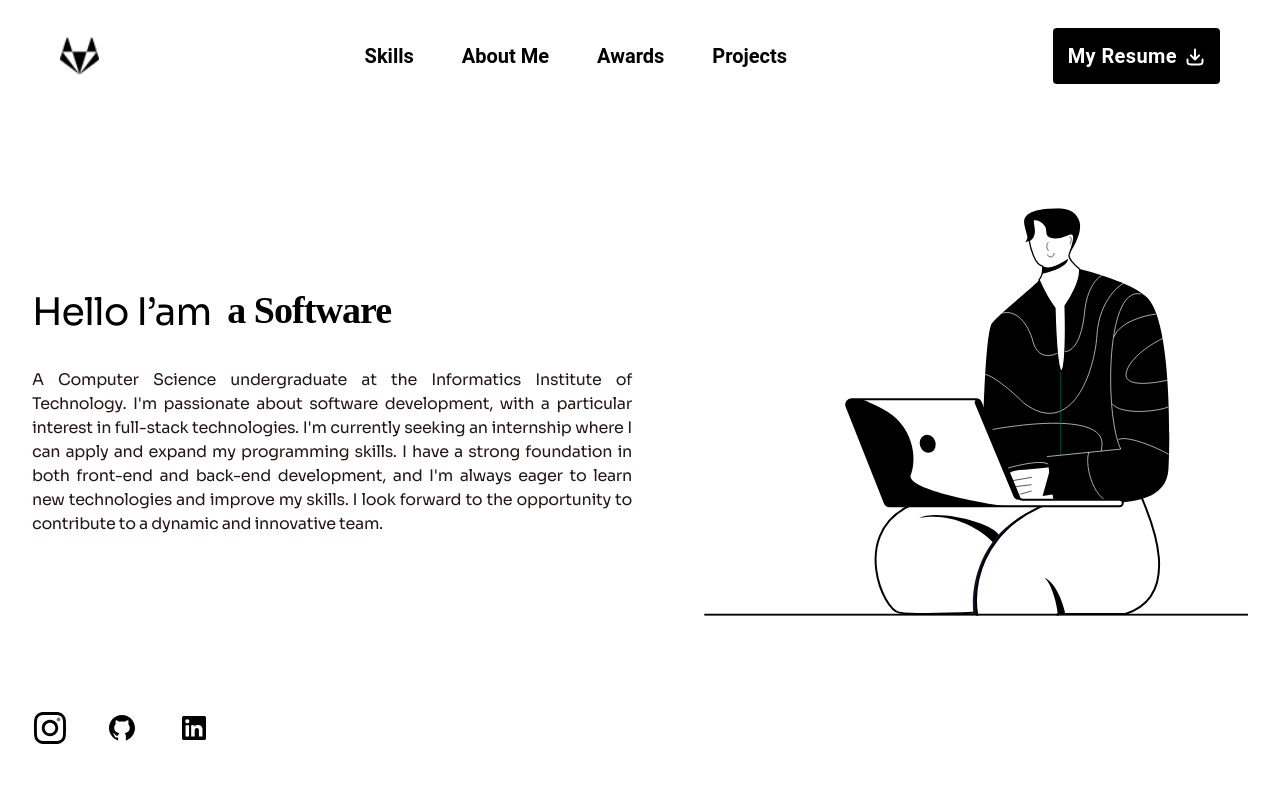
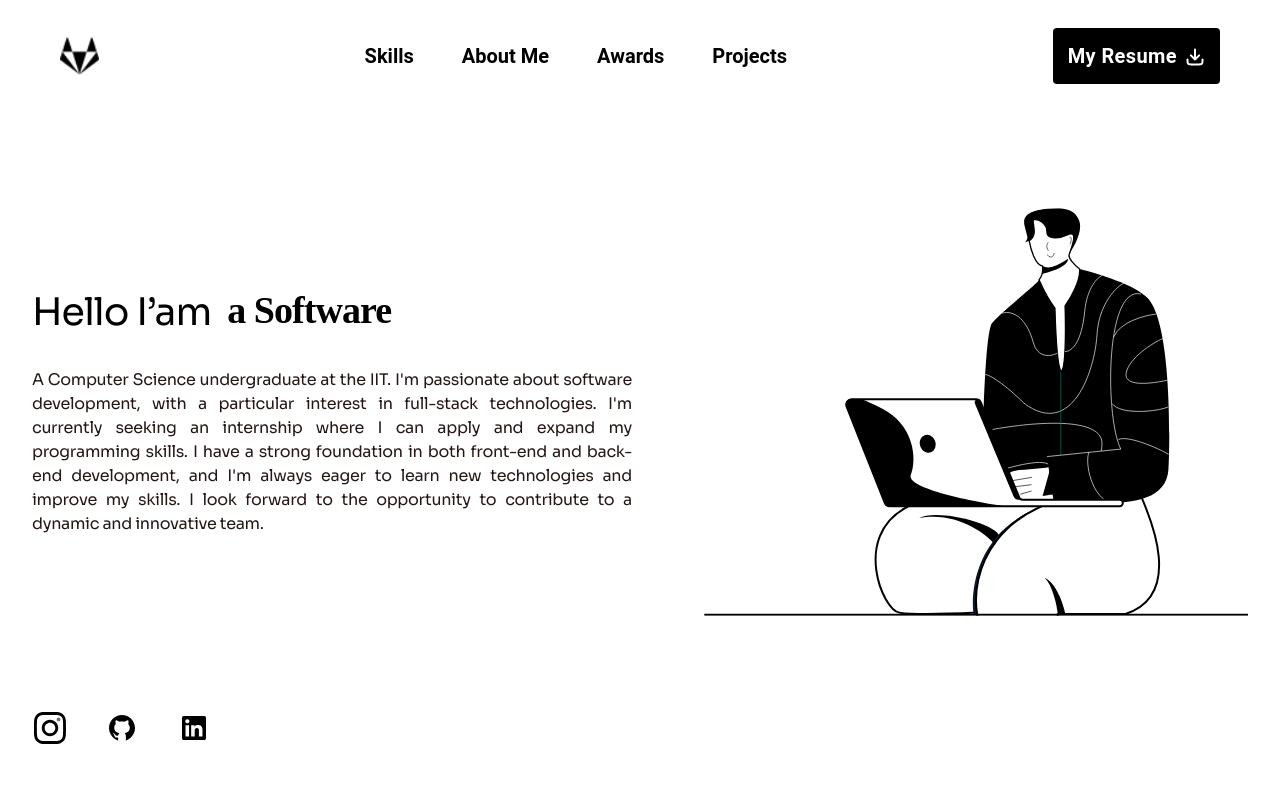
Before and after one commit to salmanfaraj06/portfoilo, a React (Vite) app: page / in a window 1280 px wide. Shown: the top 800 px of the page. Built offline with nearby package versions, Linux system fonts and the light colour scheme; a web font is replaced by a local one.

Commit message:
updated text

```diff
--- a/src/components/aboutme.jsx
+++ b/src/components/aboutme.jsx
@@ -60,8 +60,7 @@ function AboutMe() {
           className="leading-[24px] max-w-[600px] md:max-w-full text-base text-gray-900 text-justify tracking-[-0.32px]"
           size="txtSoraRegular16"
         >
-          A Computer Science undergraduate at the Informatics Institute of
-          Technology. I'm passionate about software development, with a
+          A Computer Science undergraduate at the IIT. I'm passionate about software development, with a
           particular interest in full-stack technologies. I'm currently seeking
           an internship where I can apply and expand my programming skills. I
           have a strong foundation in both front-end and back-end development,
```
